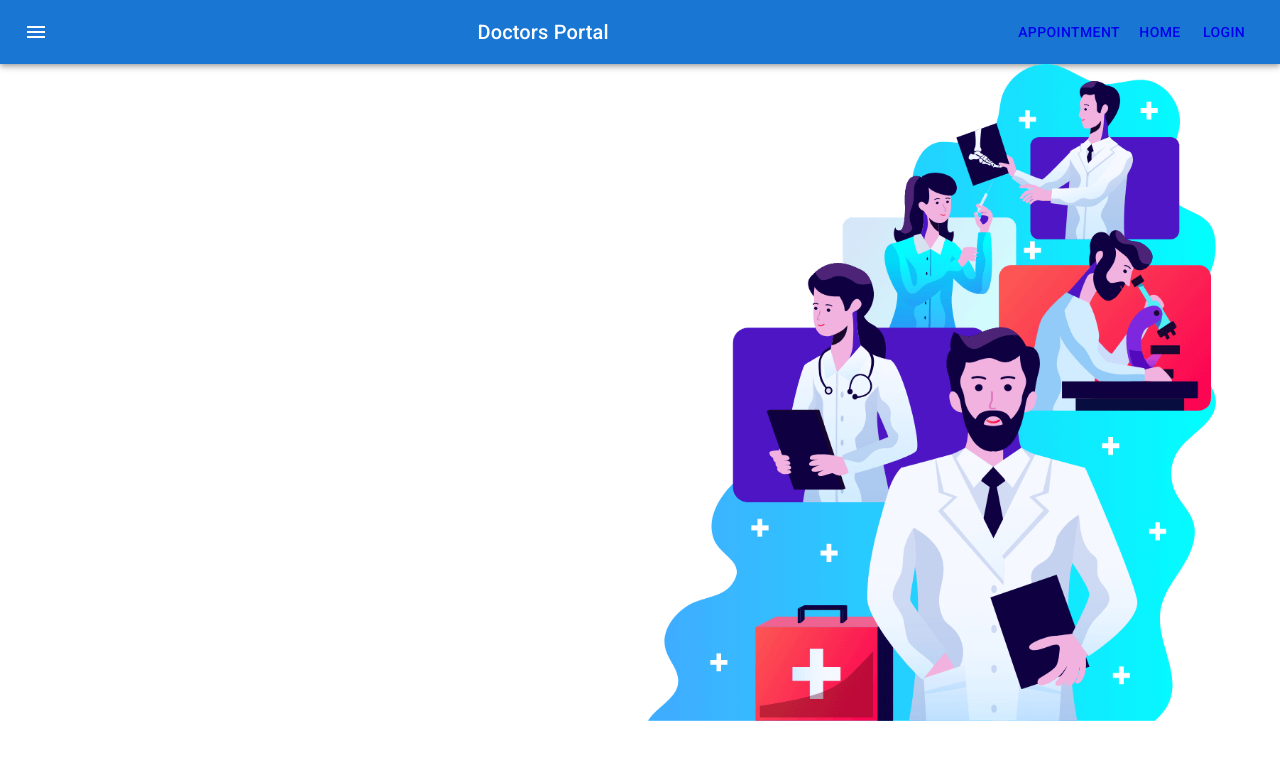
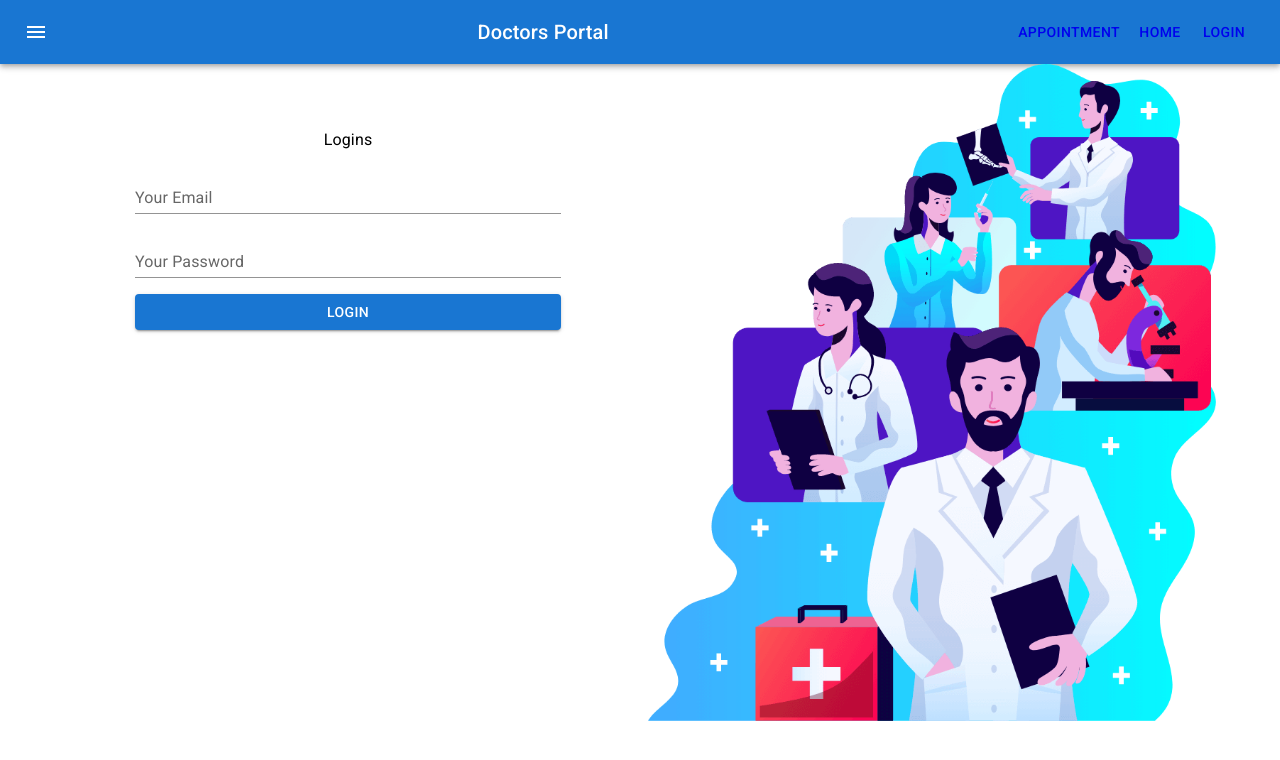
Before and after one commit to DebabrataSaha-570/Doctors-Portal-Client-notComplete, a React (Create React App) app: page /login in a window 1280 px wide. Shown: the top 760 px of the page. Built offline with nearby package versions, Linux system fonts and the light colour scheme.

Commit message:
set login component and used object as state

```diff
--- a/src/Pages/Login/Login/Login.js
+++ b/src/Pages/Login/Login/Login.js
@@ -1,16 +1,59 @@
-import { Container, Grid } from '@mui/material';
-import React from 'react';
+import { Container, Grid, Typography, Button } from '@mui/material';
+import React, { useState } from 'react';
 import Navigation from '../../Shared/Navigation/Navigation';
 import login from '../../../images/login.png'
+import TextField from '@mui/material/TextField';
 
 const Login = () => {
+    const [loginData, setLoginData] = useState({})
+
+
+
+    const handleOnChange = (e) => {
+        const field = e.target.name
+        const value = e.target.value
+        // console.log(field, value)
+        const newLoginData = { ...loginData }
+        newLoginData[field] = value;
+        setLoginData(newLoginData)
+
+
+    }
+
+    const handleLoginSubmit = (e) => {
+        e.preventDefault()
+        alert("Hello")
+        console.log(loginData)
+
+    }
+
     return (
         <>
             <Navigation></Navigation>
             <Container>
                 <Grid container spacing={2}>
-                    <Grid item xs={12} md={6} >
-
+                    <Grid sx={{ mt: 8 }} item xs={12} md={6} >
+                        <Typography variant="body1" gutterBottom >Logins</Typography>
+                        <form onSubmit={handleLoginSubmit}>
+                            <TextField
+                                sx={{ width: '75%', m: 1 }}
+                                id="standard-basic"
+                                label="Your Email"
+                                name="email"
+                                onChange={handleOnChange}
+                                variant="standard" />
+                            <TextField
+                                sx={{ width: '75%', m: 1 }}
+                                id="standard-password-input"
+                                label="Your Password"
+                                name="password"
+                                onChange={handleOnChange}
+                                type="password"
+                                autoComplete="current-password"
+                                variant="standard"
+                            />
+                            <Button sx={{ width: '75%', m: 1 }} type="submit" variant="contained"> Login </Button>
+                        </form>
                     </Grid>
                     <Grid item xs={4} md={6}>
                         <img style={{ width: '100%' }} src={login} alt="" />
```
